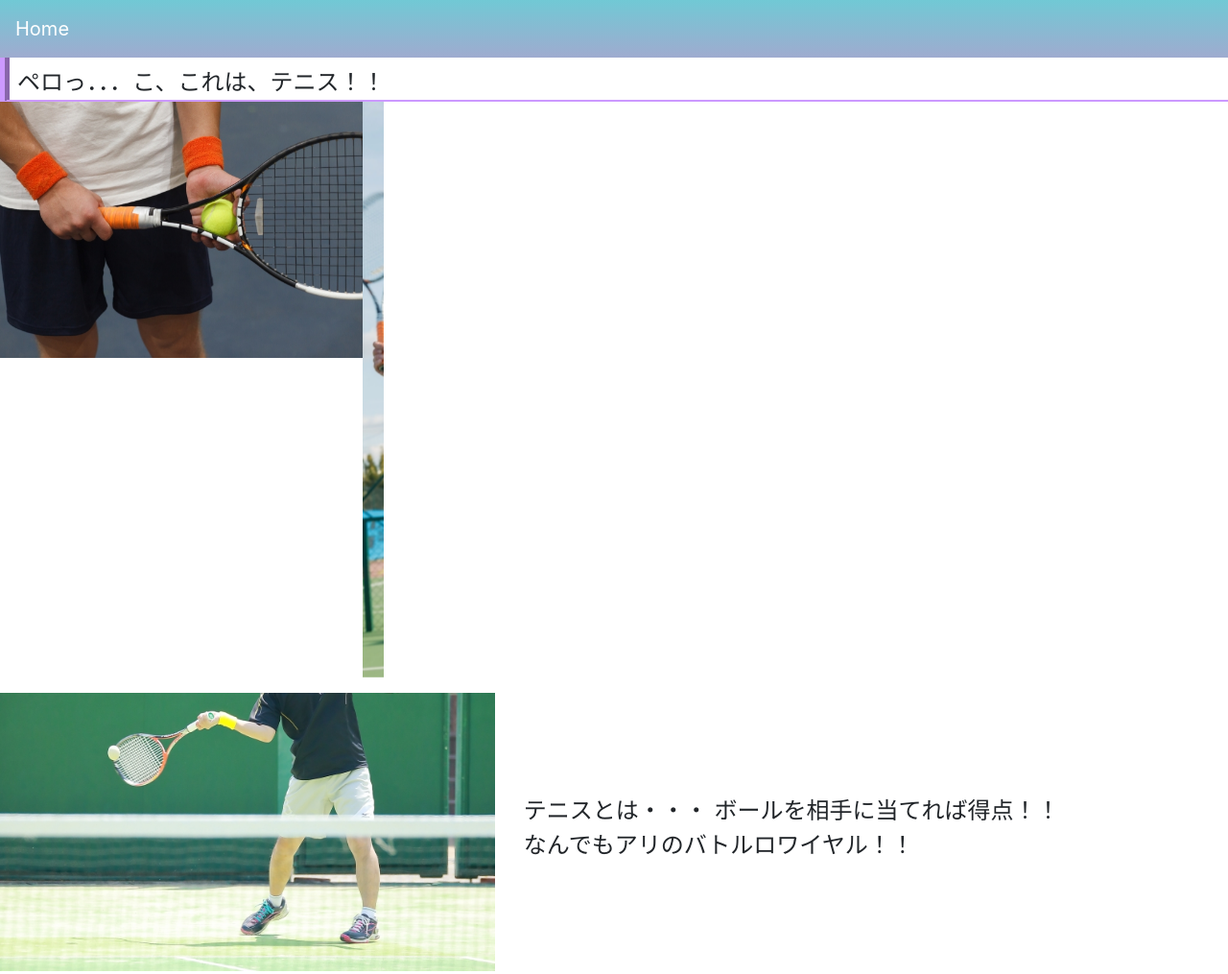
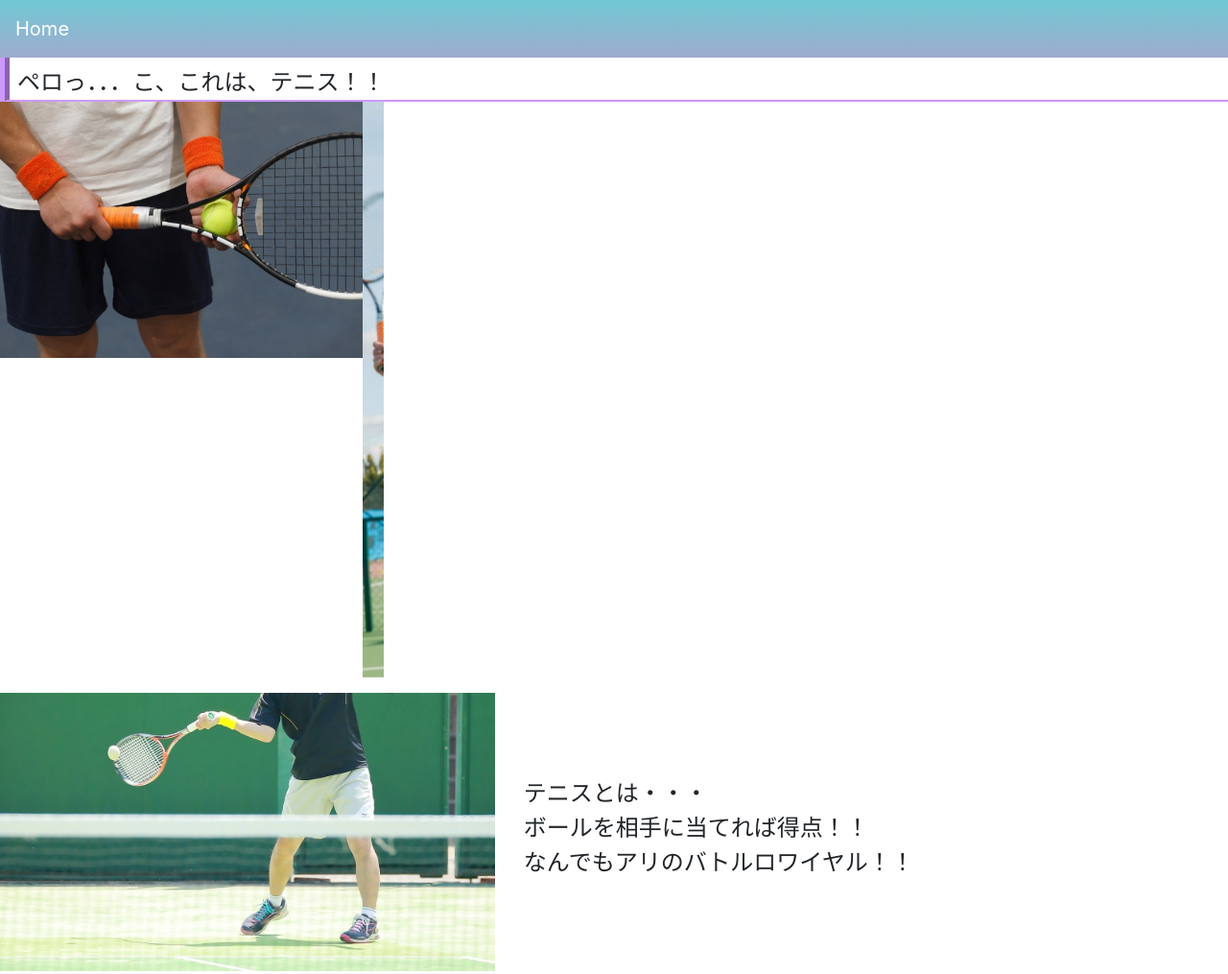
Before and after one commit to cs-team-dev-compe/201910B, a plain HTML site: page HTML/kn_page.html in a window 1280 px wide. Shown: the top 1015 px of the page at 96% size. Drawn offline with nearby package versions, Linux system fonts and the light colour scheme.

Commit message:
一部修正

```diff
--- a/HTML/kn_page.html
+++ b/HTML/kn_page.html
@@ -40,7 +40,7 @@
                     <img src="../img/kn/shot.jpg" alt="#">
                 </h2>
                 <div class="col-md-7 align-self-center">
-                    <p>テニスとは・・・
+                    <p>テニスとは・・・<br>
                         ボールを相手に当てれば得点！！<br>
                         なんでもアリのバトルロワイヤル！！
                     </p>
```
